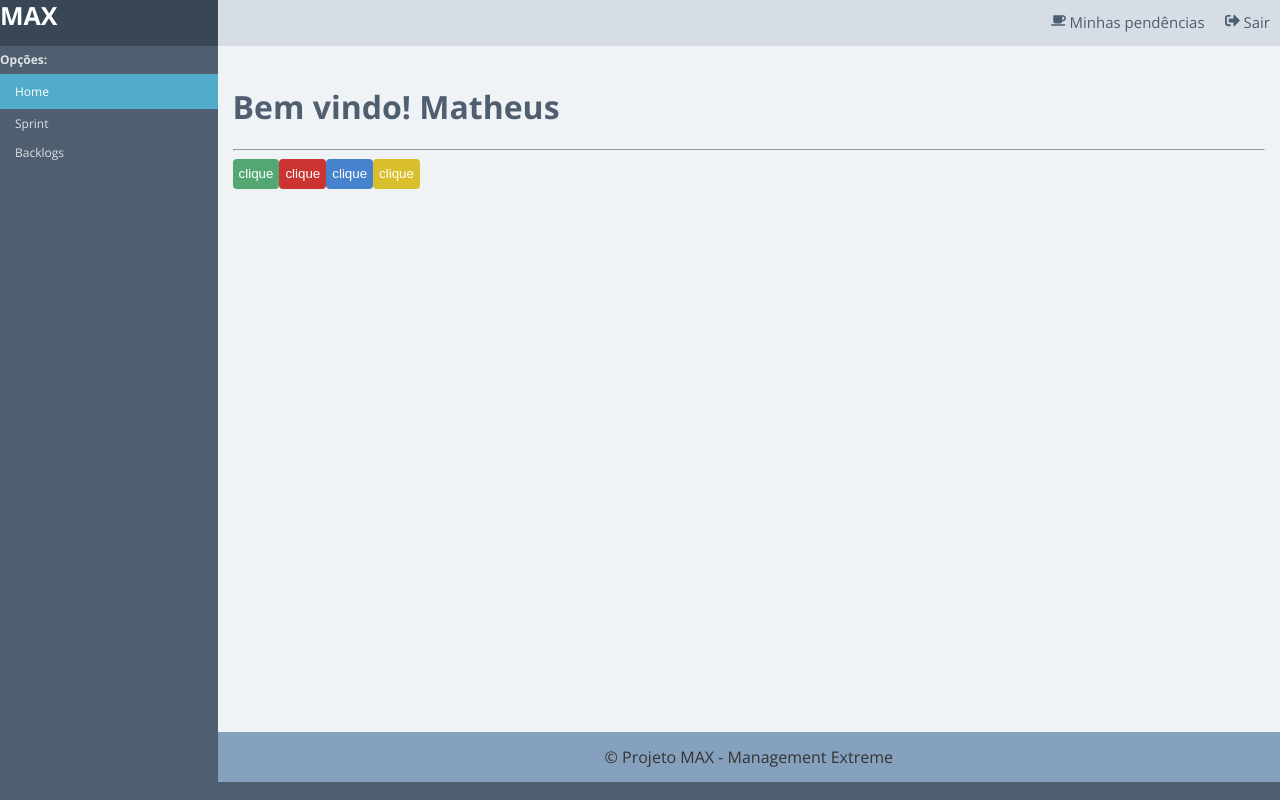
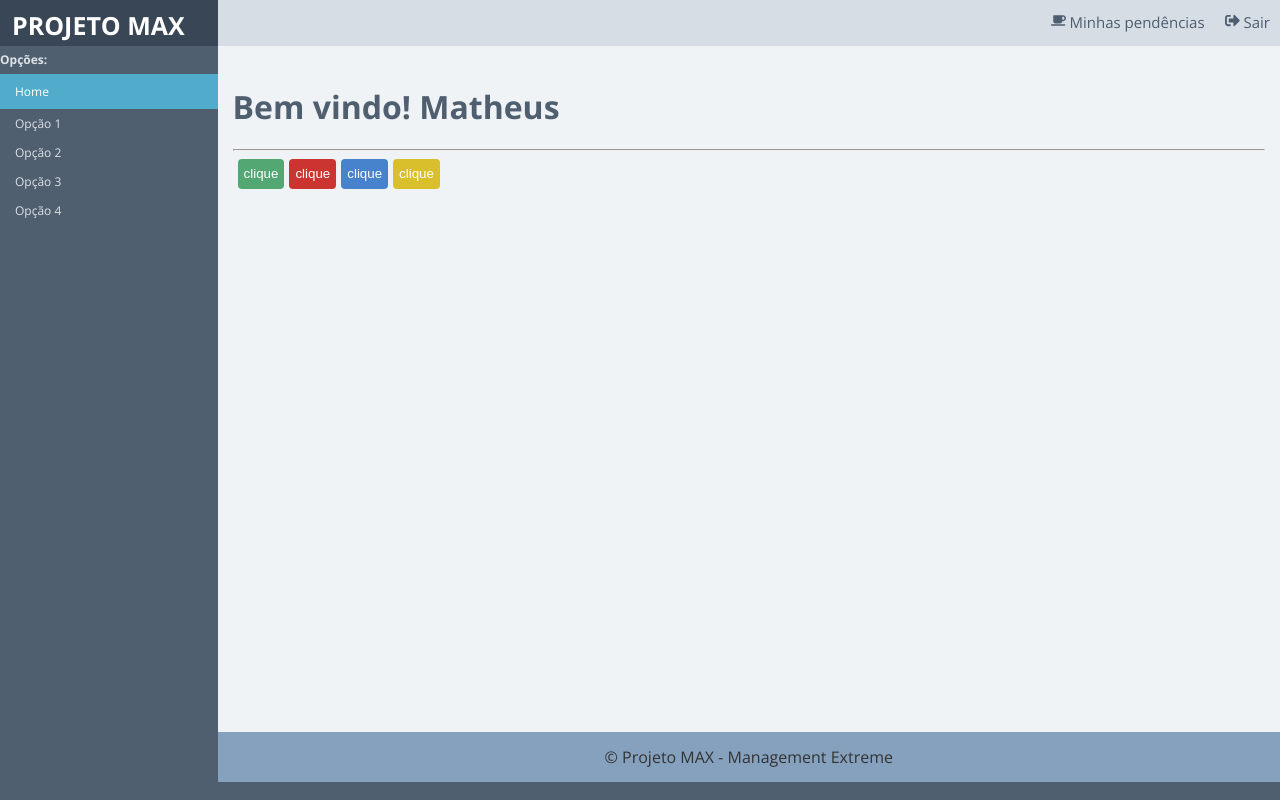
Before and after one commit to matheuspereiradev/maxsistem, a React (Create React App) app in the folder max/: page / in a window 1280 px wide. Built offline with nearby package versions, Linux system fonts and the light colour scheme.

Commit message:
melhoria no layout

```diff
--- a/max/src/components/leftMenuAdmin.js
+++ b/max/src/components/leftMenuAdmin.js
@@ -10,12 +10,13 @@ export default function (props){
         <>
             <div>
                 <ul id="menu">
-                    <li className="headerTitle">MAX</li>
+                    <li className="headerTitle">PROJETO MAX</li>
                     <li className="legend">Opções:</li>
                     <li><div className="item special">Home</div></li>
-                    <li><div className="item">Sprint</div></li>
-
-                    <li><div className="item">Backlogs</div></li>
+                    <li><div className="item">Opção 1</div></li>
+                    <li><div className="item">Opção 2</div></li>
+                    <li><div className="item">Opção 3</div></li>
+                    <li><div className="item">Opção 4</div></li>
 
 
                 </ul>
--- a/max/src/pages/index.js
+++ b/max/src/pages/index.js
@@ -10,6 +10,7 @@ export default function IndexPage(){
     return(
         <div className="page">
         <LeftMenu/>
+
         <div>
             <TopBar/>
 
@@ -18,10 +19,10 @@ export default function IndexPage(){
                     <div className="content-body">
                       <h1>Bem vindo! Matheus</h1>
                       <hr/>
-                      <button className="btn green-button">clique</button>
-                      <button className="btn red-button">clique</button>
-                      <button className="btn blue-button">clique</button>
-                      <button className="btn yellow-button">clique</button>
+                      <button className="btn green-button margin-left-5">clique</button>
+                      <button className="btn red-button margin-left-5">clique</button>
+                      <button className="btn blue-button margin-left-5">clique</button>
+                      <button className="btn yellow-button margin-left-5">clique</button>
                     </div>
                 </div>
                 <div id="footer" className="align-center">
--- a/max/src/styles/home.css
+++ b/max/src/styles/home.css
@@ -24,6 +24,7 @@ a{
     left: 0;
     height: 100%;
     overflow-y: auto;
+    overflow-x:hidden;
 }
 
 #menu li {
@@ -38,6 +39,7 @@ a{
     color:#fefefe;
     padding-top: 13px;
     padding-bottom: 13px;
+    font-weight: 600;
 }
 
 #menu li .item:active {
@@ -62,13 +64,14 @@ a{
 
 #menu li.headerTitle {
     width: 100%;
-    height: 46px;
+    height: 26px;
     background-color: #384655;
     color: #fff;
-    align-items:center;
-    justify-content:center;
     font-size:25px;
     font-weight:700;
+    padding-top: 10px;
+    padding-bottom: 10px;
+    padding-left: 12px;
 }
 
 #menu li.legend {
```
